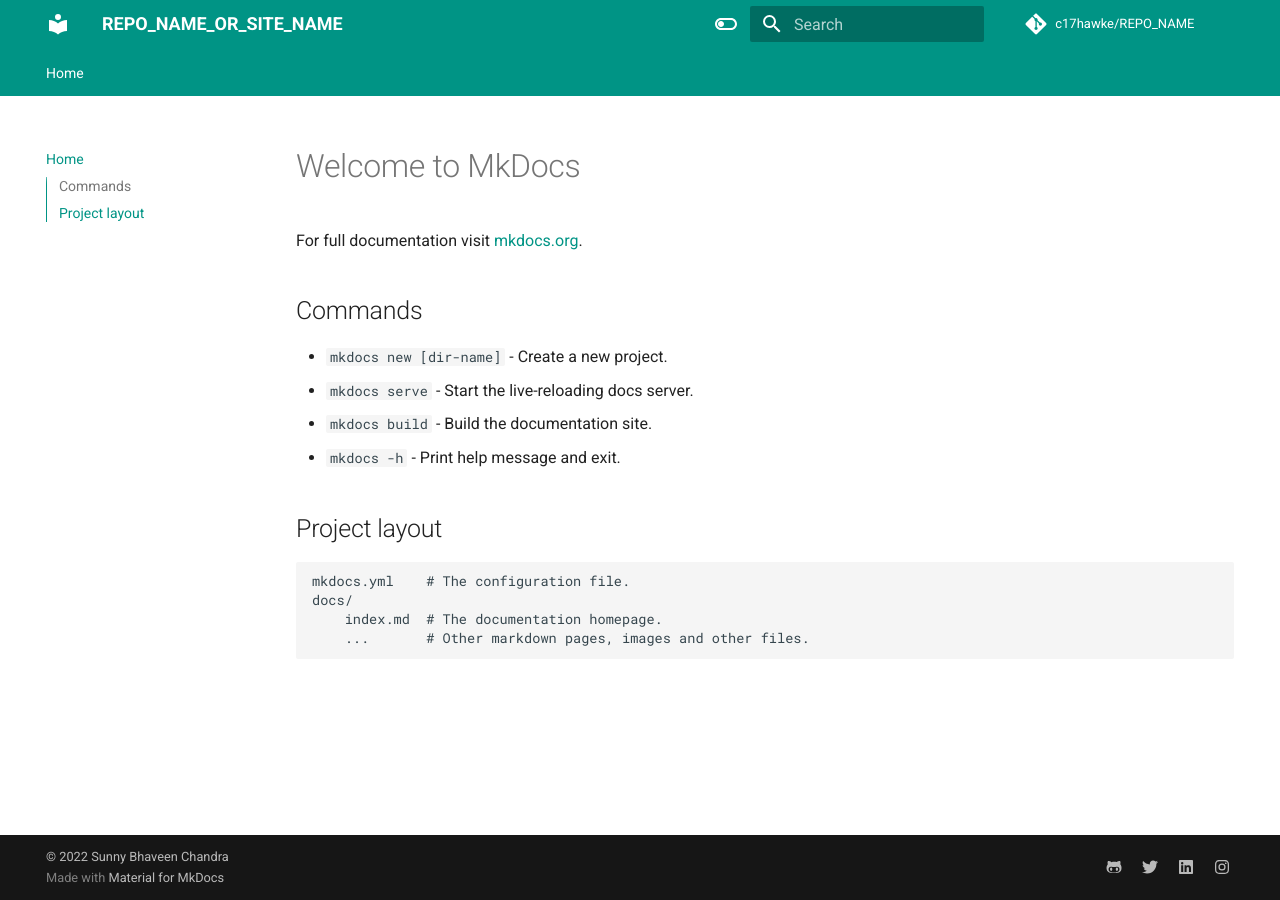
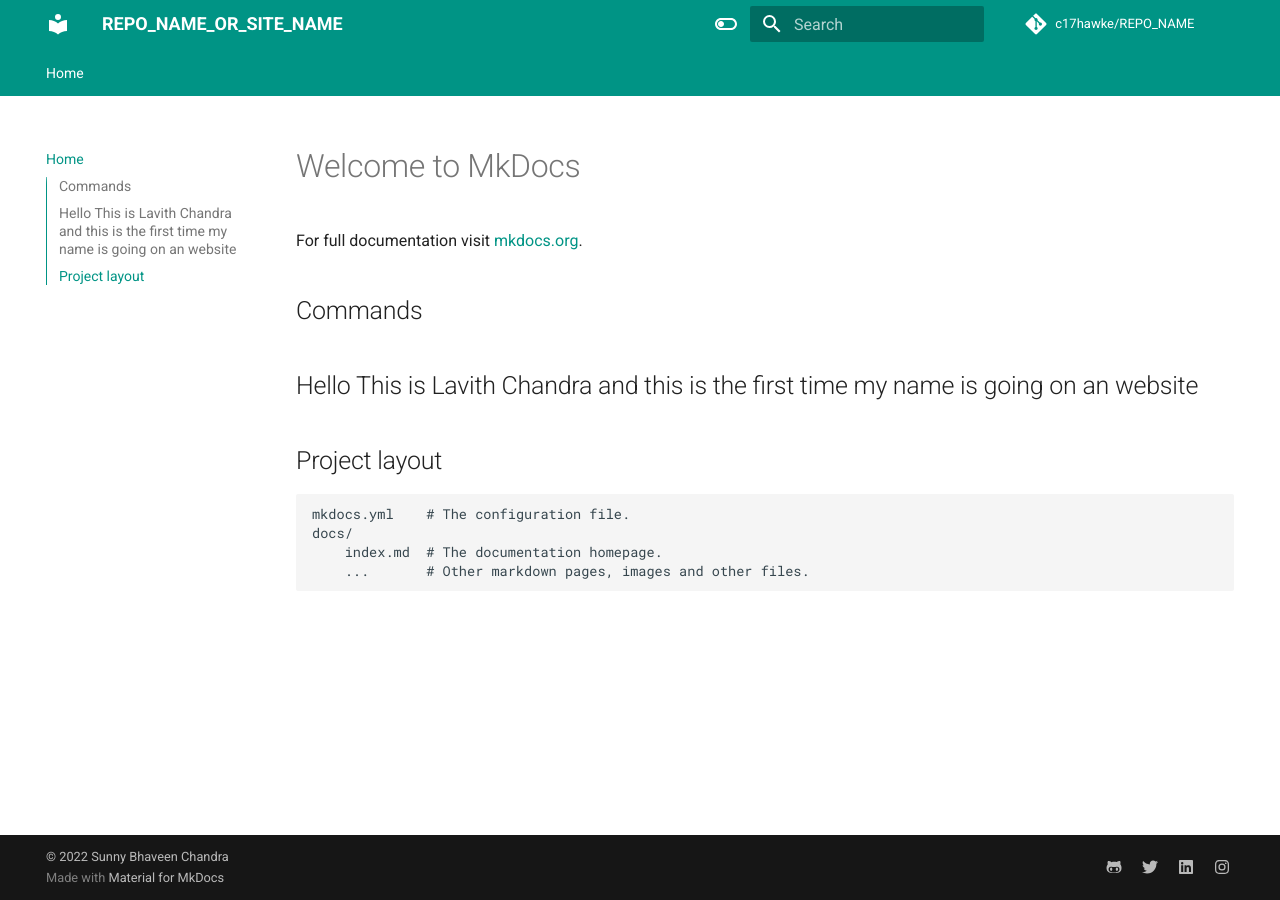
Before and after one commit to reversingtunes/blogs, an MkDocs documentation site: the page built from docs/index.md, in a window 1280 px wide. Built offline with MkDocs 1.6.1 and Material for MkDocs 9.7.7, drawn with Linux system fonts in a browser that asks for light colours; comment, search, counter and statistics services are not loaded.

Commit message:
Lavith's Name added to Index

```diff
--- a/docs/index.md
+++ b/docs/index.md
@@ -4,10 +4,8 @@
 
 ## Commands
 
-* `mkdocs new [dir-name]` - Create a new project.
-* `mkdocs serve` - Start the live-reloading docs server.
-* `mkdocs build` - Build the documentation site.
-* `mkdocs -h` - Print help message and exit.
+## Hello This is Lavith Chandra and this is the first time my name is going on an website
+
 
 ## Project layout
 
```
